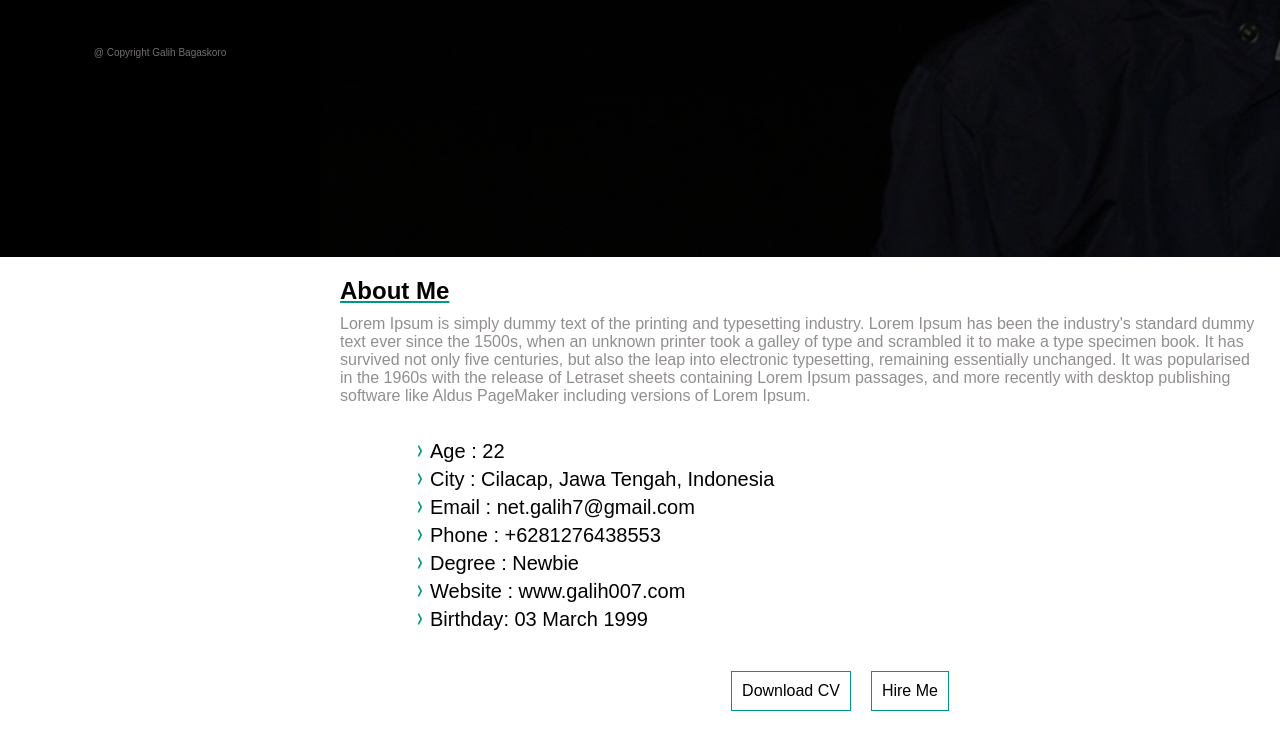
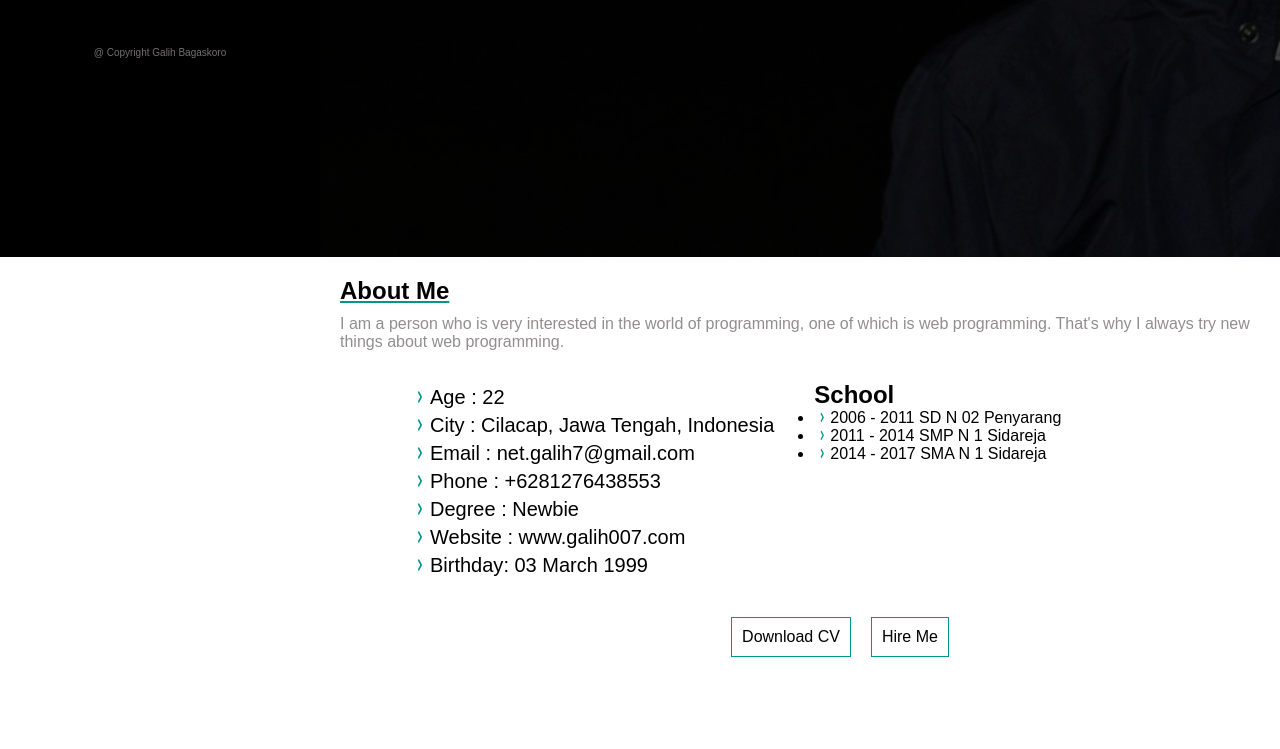
Before and after one commit to galihbagaskoro/galih007.github.io, a plain HTML site: page index.html in a window 1280 px wide. Shown: the part 543-1292 px from the top of the page. Drawn offline with nearby package versions, Linux system fonts and the light colour scheme.

Commit message:
Update index.html

```diff
--- a/index.html
+++ b/index.html
@@ -96,18 +96,10 @@
 				<div class="title">
 					<h2>About Me</h2>
 					<p>
-						Lorem Ipsum is simply dummy text of the printing and typesetting
-						industry. Lorem Ipsum has been the industry's standard dummy text
-						ever since the 1500s, when an unknown printer took a galley of type
-						and scrambled it to make a type specimen book. It has survived not
-						only five centuries, but also the leap into electronic typesetting,
-						remaining essentially unchanged. It was popularised in the 1960s
-						with the release of Letraset sheets containing Lorem Ipsum passages,
-						and more recently with desktop publishing software like Aldus
-						PageMaker including versions of Lorem Ipsum.
+						I am a person who is very interested in the world of programming, one of which is web programming. That's why I always try new things about web programming.
 					</p>
 				</div>
-				<div class="row">
+				<div class="row about-content">
 					<div class="personal-data">
 						<ul>
 							<li>
@@ -166,6 +158,35 @@
 										style="color: #009688"
 									></i></span
 								>Birthday<span>: 03 March 1999</span>
+							</li>
+						</ul>
+					</div>
+					<div class="school">
+						<ul>
+							<h1>School</h1>
+							<li>
+								<span
+									><i
+										class="icofont-curved-right"
+										style="color: #009688"
+									></i></span
+								>2006 - 2011 <span>SD N 02 Penyarang</span>
+							</li>
+							<li>
+								<span
+									><i
+										class="icofont-curved-right"
+										style="color: #009688"
+									></i></span
+								>2011 - 2014 <span>SMP N 1 Sidareja</span>
+							</li>
+							<li>
+								<span
+									><i
+										class="icofont-curved-right"
+										style="color: #009688"
+									></i></span
+								>2014 - 2017 <span>SMA N 1 Sidareja</span>
 							</li>
 						</ul>
 					</div>
```
